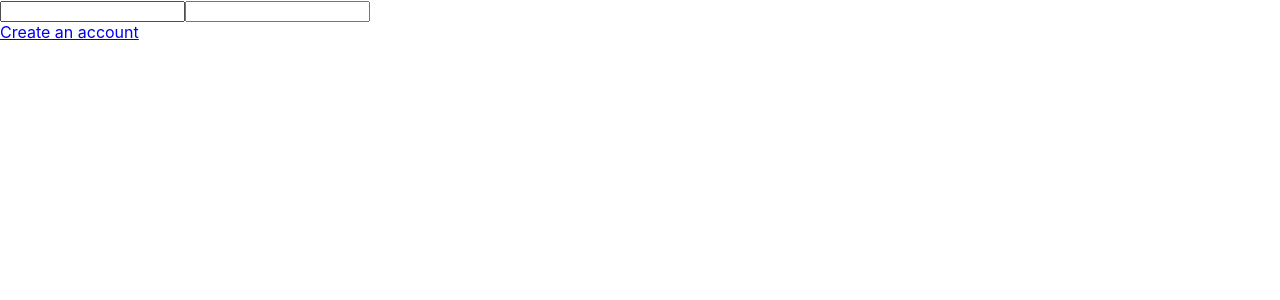
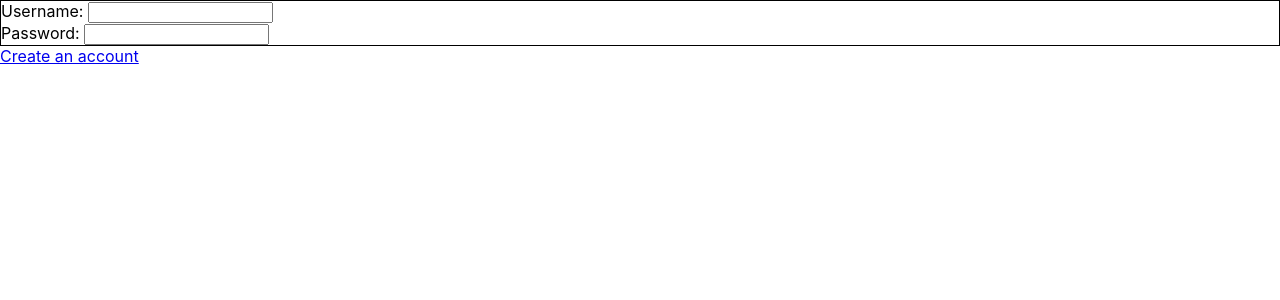
Before and after one commit to Pete-Fowler/Weathertoclimb, a React (Create React App) app in the folder client/: page /login in a window 1280 px wide. Shown: the top 300 px of the page. Built offline with nearby package versions, Linux system fonts and the light colour scheme; no server answers.

Commit message:
Add styles.d.ts

```diff
--- a/client/package.json
+++ b/client/package.json
@@ -42,6 +42,7 @@
     "@types/node": "^18.11.9",
     "@types/react": "^18.0.24",
     "@types/react-dom": "^18.0.8",
-    "typescript": "^4.8.4"
+    "typescript": "^4.8.4",
+    "typescript-plugin-css-modules": "^3.4.0"
   }
 }
--- /dev/null
+++ b/client/src/Components/Login/Login.module.css
@@ -0,0 +1,3 @@
+.login {
+  border: 1px solid black;
+}
--- a/client/src/Components/Login/Login.tsx
+++ b/client/src/Components/Login/Login.tsx
@@ -1,15 +1,12 @@
 import { Link } from 'react-router-dom';
+import style from './Login.module.css';
 
 export default function Login({ user, onChangeUser }) {
 
   return <div>
-    <form>
-      <label>
-        <input name='username'></input>
-      </label>
-      <label>
-        <input name='password'></input>
-      </label>
+    <form className={style.login}>
+      <div><label>Username: <input name='username'></input></label></div>
+      <div><label>Password: <input name='password'></input></label></div>
     </form>
     <Link to='create-account'>Create an account</Link>
   </div>
--- /dev/null
+++ b/client/src/styles.d.ts
@@ -0,0 +1,5 @@
+// For CSS
+declare module "*.module.css" {
+  const classes: { [key: string]: string };
+  export default classes;
+}
```
Also changed, not shown: 1 other file (tests, documents, lock files or other folders).
